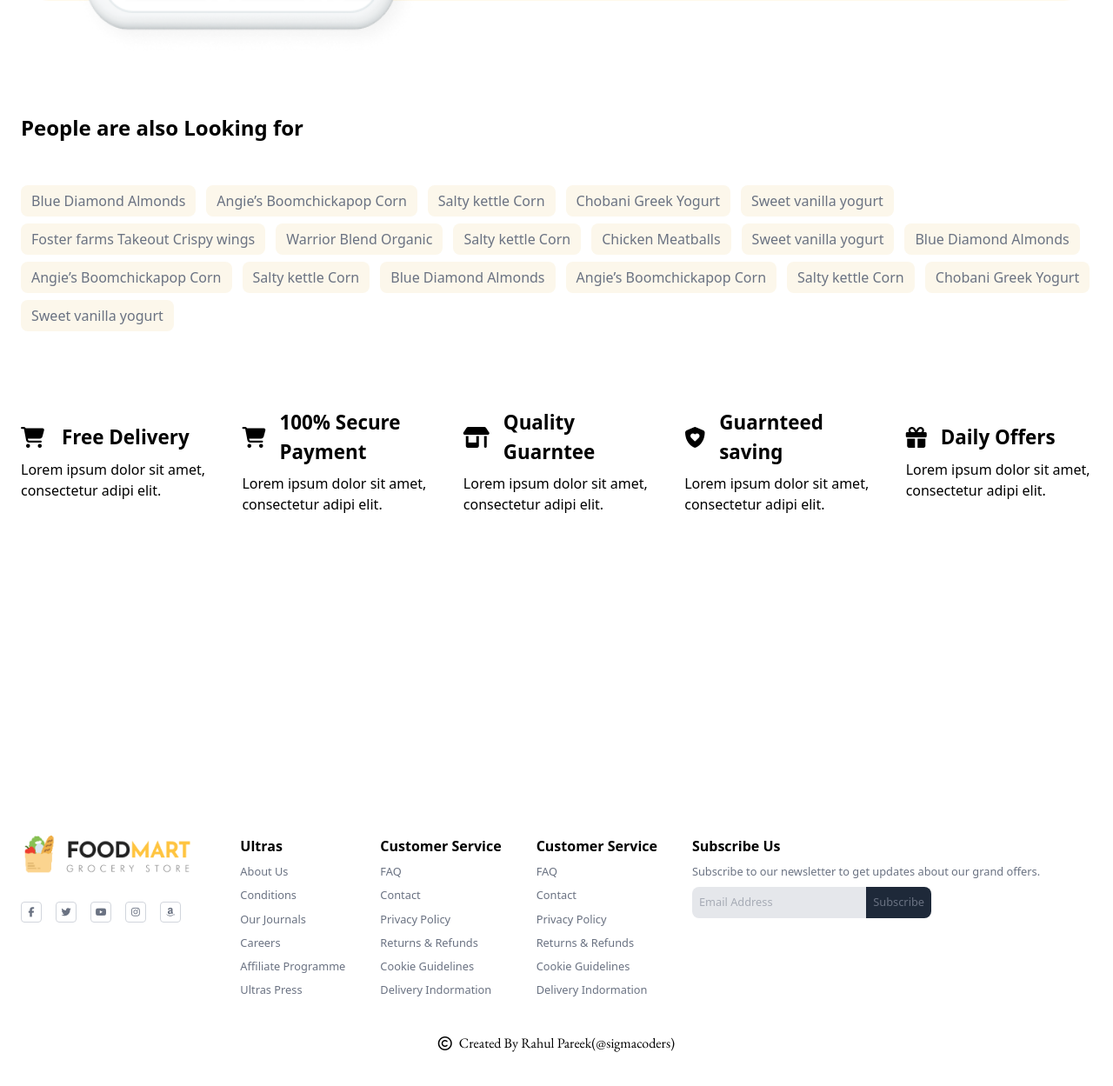
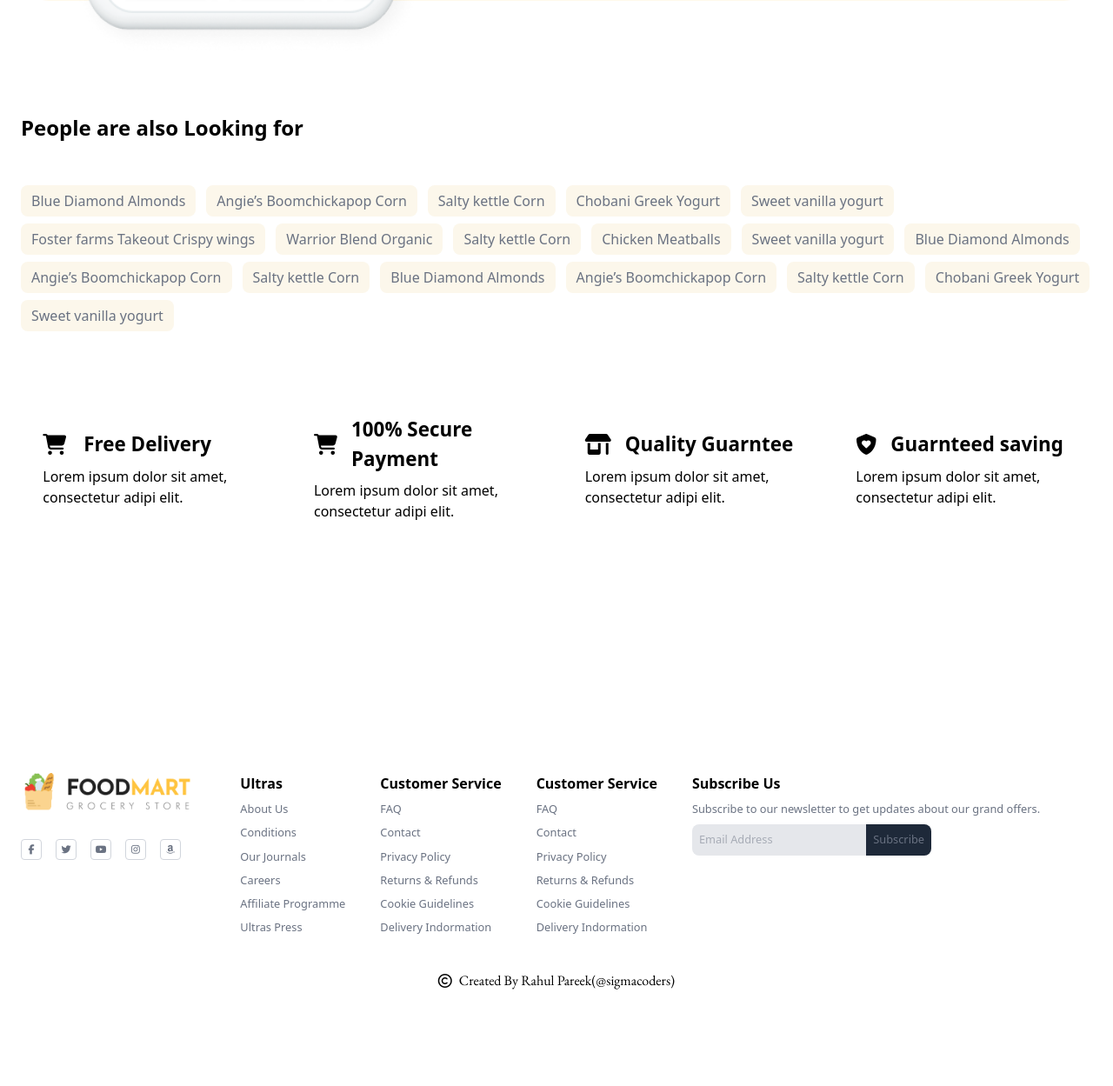
Before and after one commit to rahulpareek011/food-mart-clone-tailwind, a plain HTML site: page index.html in a window 1280 px wide. Shown: the part 6742-7991 px from the top of the page at 87% size. After the commit the page ends 7930 px from the top, so only its background shows below. Drawn offline with nearby package versions, Linux system fonts and the light colour scheme.

Commit message:
Updated UI and layout of Food Mart clone

```diff
--- a/index.html
+++ b/index.html
@@ -109,7 +109,7 @@
             <div class="grid grid-rows-2 gap-4 mr-3">
                 <div class="relative overflow-hidden rounded-2xl">
                     <div
-                        class="bg-[url(images/ad-image-1.png)] absolute inset-0 bg-bottom-right h-71 right-[-40px] bg-no-repeat z-10  rounded-2xl">
+                        class="bg-[url(images/ad-image-1.png)] absolute inset-0 bg-bottom-right h-[100%] right-[-40px] bg-no-repeat z-10  rounded-2xl">
                     </div>
                     <div class="bg-[#eef5e5] py-[48px] px-[48px] h-full absolute inset-0 z-0 rounded-2xl">
                         <div class="flex flex-col gap-y-1 ">
@@ -125,7 +125,7 @@
                 </div>
                 <div class="relative overflow-hidden rounded-2xl">
                     <div
-                        class="bg-[url(images/ad-image-2.png)] absolute inset-0 bg-bottom-right bg-contain top-21 h-[200px]  bg-no-repeat z-0 rounded-2xl">
+                        class="bg-[url(images/ad-image-2.png)] absolute inset-0 bg-bottom-right  bg-contain h-[100%] bg-contain  bg-no-repeat z-0 rounded-2xl">
                     </div>
                     <div class="bg-[rgb(249,235,231)] h-full inset-0 z-0 rounded-2xl">
                         <div class="py-[48px] px-[36px] flex flex-col gap-y-3 absolute inset-0 z-20">
@@ -1216,9 +1216,9 @@
 
 
         <div class="h-screen bg-white ">
-            <div class="flex flex-col gap-y-20">
+            <div class="flex flex-col ">
 
-                <div class="flex flex-col">
+                <div class="flex flex-col pb-22">
                     <div class="font-semibold text-[1.5rem] my-[3rem]">People are also Looking for</div>
                     <div class="flex flex-wrap gap-x-3 text-gray-500">
                         <div
@@ -1279,7 +1279,7 @@
                 </div>
 
 
-                <div class="flex items-center gap-x-10">
+                <div class="flex items-center gap-x-10 justify-evenly">
                     <div class="flex flex-col w-[20%]">
                         <div class="flex items-center  gap-x-5">
                             <i class="fa-solid fa-cart-shopping text-[1.5rem]"></i>
@@ -1316,21 +1316,12 @@
                             <p>Lorem ipsum dolor sit amet, consectetur adipi elit.</p>
                         </div>
                     </div>
-                    <div class="flex flex-col w-[20%]">
-                        <div class="flex items-center gap-x-4">
-                            <i class="fa-solid fa-gift text-[1.5rem]"></i>
-                            <div class="font-semibold text-[1.4rem]">Daily Offers</div>
-                        </div>
-                        <div class="mt-2">
-                            <p>Lorem ipsum dolor sit amet, consectetur adipi elit.</p>
-                        </div>
-                    </div>
                 </div>
             </div>
         </div>
 
 
-        <div class="pt-20">
+        <div class="pt-2">
             <div class="flex items-center">
                 <div class="flex w-[100%] gap-x-14">
 
```
